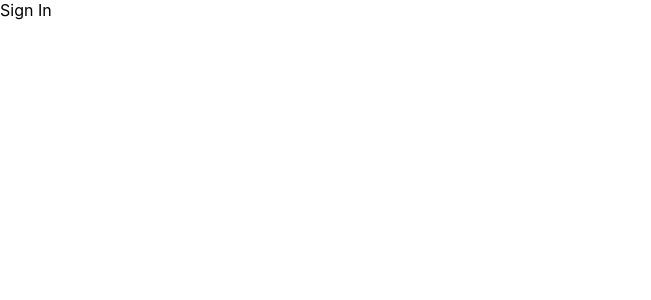
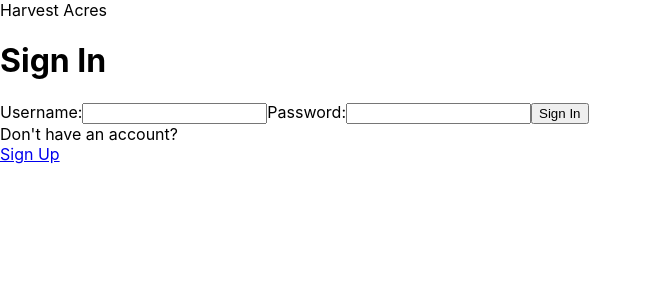
Before and after one commit to chrissharif/Harvest-Acres, a React (Create React App) app in the folder client/: page /sign-in in a window 1280 px wide. Shown: the top 300 px of the page, without its empty margins (0-651 px from the left). Built offline with nearby package versions, Linux system fonts and the light colour scheme.

Commit message:
Sign In Done

```diff
--- a/client/src/screens/SignIn/SignIn.jsx
+++ b/client/src/screens/SignIn/SignIn.jsx
@@ -1,9 +1,50 @@
-
+import React, { useState } from "react"
+import { Link } from 'react-router-dom'
 
 function SignIn(props) {
+
+  const [formData, setFormData] = useState({ username: "", password: "" })
+  const { username, password } = props
+  const { handleLogin } = props
+
+  const handleChange = (e) => {
+    const { name, value } = e.target
+    setFormData(prevState => ({
+      ...prevState,
+      [name]: value
+    }))
+  }
+
   return (
-    <div>
-      Sign In
+    <div className='sign-in-container'>
+      <header className='header'>Harvest Acres</header>
+      <h1 className='h1'>Sign In</h1>
+
+      <form onSubmit={(e) => {
+        e.preventDefault()
+        handleLogin(formData)
+      }}>
+
+        <label>Username:</label>
+        <input
+          name='username'
+          type='text'
+          value={username}
+          onChange={handleChange}
+        />
+
+        <label>Password:</label>
+        <input
+          name='password'
+          type='password'
+          value={password}
+          onChange={handleChange}
+        />
+
+        <button>Sign In</button>
+        <div>Don't have an account?</div>
+        <Link to='/sign-up'>Sign Up</Link>
+      </form>
     </div>
   )
 }
```
